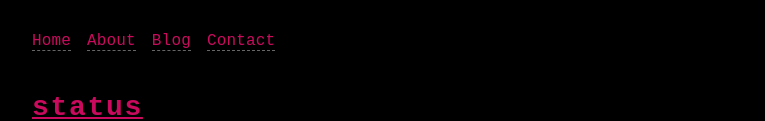
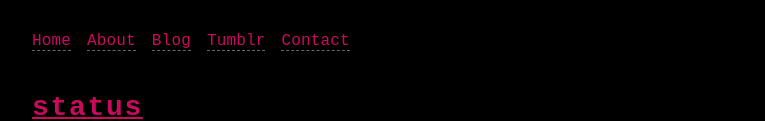
Before and after one commit to thismakesmesick/fernbit, a plain HTML site: page index.html in a window 1280 px wide. Shown: the part 168-289 px from the top of the page, without its empty margins (158-923 px from the left). Drawn offline with Linux system fonts and the light colour scheme.

Commit message:
Add Tumblr link to navigation menu

```diff
--- a/index.html
+++ b/index.html
@@ -34,6 +34,7 @@
             <li><a href="index.html">Home</a></li>
             <li><a href="about.html">About</a></li>
             <li><a href="blog.html">Blog</a></li>
+            <li><a href="https://thismakesmesick.tumblr.com/?source=share">Tumblr</a></li>
             <li><a href="contact.html">Contact</a></li>
         </ul>
     </nav>
```
